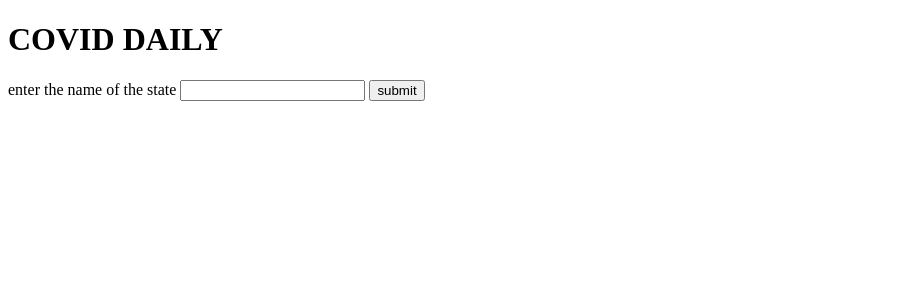
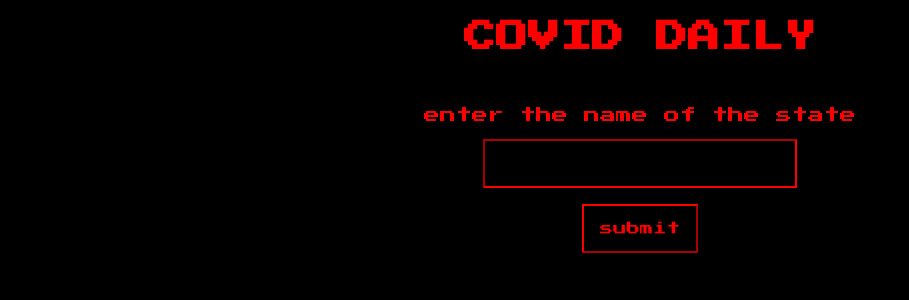
Before and after one commit to balochankesh/covidUpdate, a Flask app: page / in a window 1280 px wide. Shown: the top 300 px of the page, without its empty margins (0-909 px from the left). Run offline with Flask 2, Linux system fonts and the light colour scheme.

Commit message:
bearable

```diff
--- a/static/state.css
+++ b/static/state.css
@@ -20,7 +20,7 @@ body {
 
 
 h1{
-    color:var(--text-primary);
+    color: var(--text-primary);
     position: center;
 }
 
@@ -28,11 +28,13 @@ h1{
 
 
 .containerMain {
-    color:var(--text-primary)
+    color: var(--text-primary);
     display: flex;
-    justify-content:center;
-    flex-direction:column;
-	align-items:center;
+    flex-direction: column;
+    align-items: center;
+
+    justify-content: center;
+    align-items: space-between;
 }
 
 
@@ -42,7 +44,7 @@ h1{
     flex-direction: row;
     justify-content:center ;
     justify-content:space-between;
-
+    align-items: space-between;
     align-items: center:
 }
 
@@ -50,5 +52,25 @@ h1{
     display:flex;
     flex-direction :column;
     justify-content: center;
+    justify-content: space-around;
     align-items: center;
+    padding: 1rem;
 }
+
+
+#submitBox{
+    font-family:'Press Start 2P', cursive;
+    font-size: 4;
+    color:var(--text-primary);
+    background-color: var(--bg-primary);
+    border-color:red;
+    margin-top:1rem;
+}
+
+#inputBox{
+    font-family:'Press Start 2P', cursive;
+     font-size: 4;
+    color:var(--text-primary);
+    background-color: var(--bg-primary);
+     border-color:red;
+}
--- a/templates/home.html
+++ b/templates/home.html
@@ -4,20 +4,22 @@
             <title>
                 covid daily update
             </title>
+            <link href="https://fonts.googleapis.com/css2?family=Alfa+Slab+One&family=Press+Start+2P&display=swap" rel="stylesheet">
+            <link rel="stylesheet" href="{{url_for('static',filename='state.css')}}">
         </head>
-        <body>
+        <body class= "containerMain">
             <header>
                 <h1>
                     COVID DAILY
                 </h1>
             </header>
 
-            <main>
-                <form action="#" id="state-form", method="post">
-                    <label for="state">enter the name of the state</label>
+            <main class="container">
+                <form action="#" class='item' id="state-form", method="post">
+                    <label class="item"  for="state">enter the name of the state</label>
 
-                    <input type="text" method="post" name="state" id="state">
-                    <input type="submit" value="submit">
+                    <input class="item" type="text" method="post" name="state" id="inputBox">
+                    <input class="item" type="submit" value="submit" id="submitBox">
                 </form>
             </main>
 
--- a/templates/state.css
+++ b/templates/state.css
@@ -48,3 +48,8 @@ h1{
     justify-content:center;
     flex-direction:column;
 }
+
+
+#submitBox{
+    background-color:yellow;
+}
```
